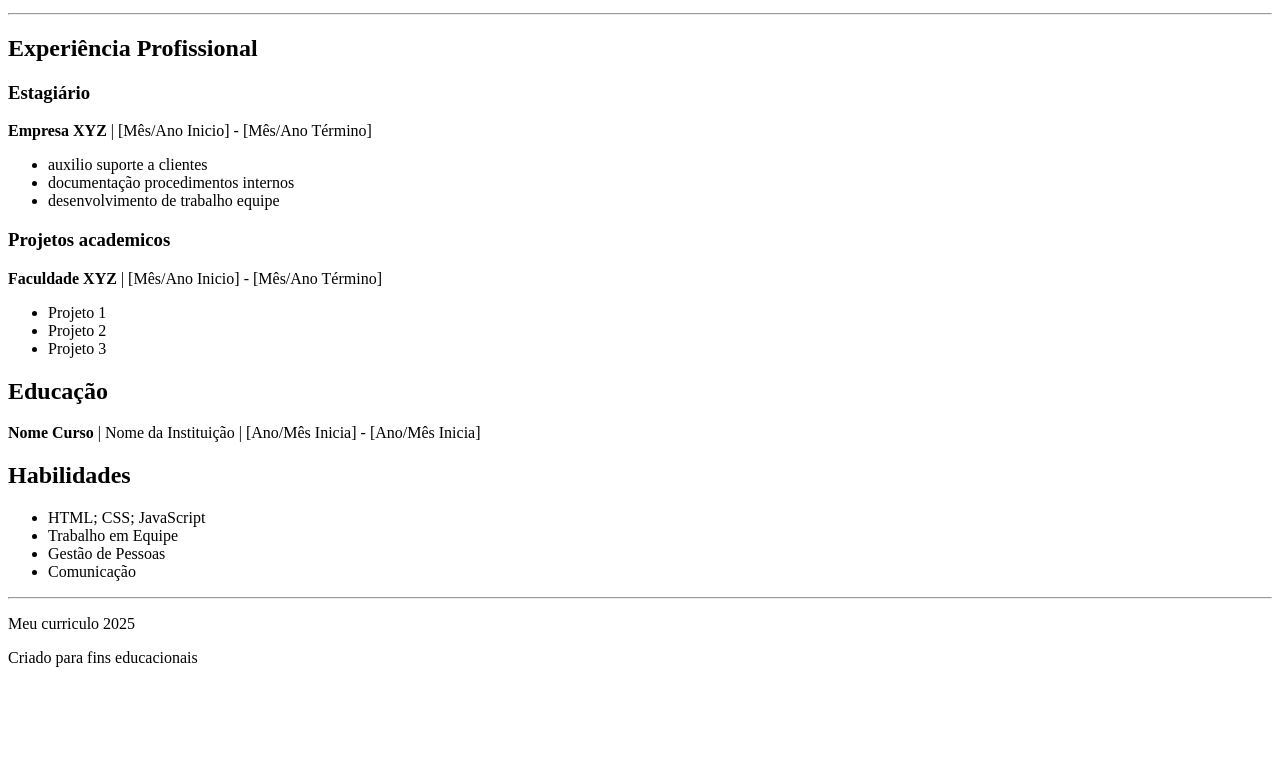
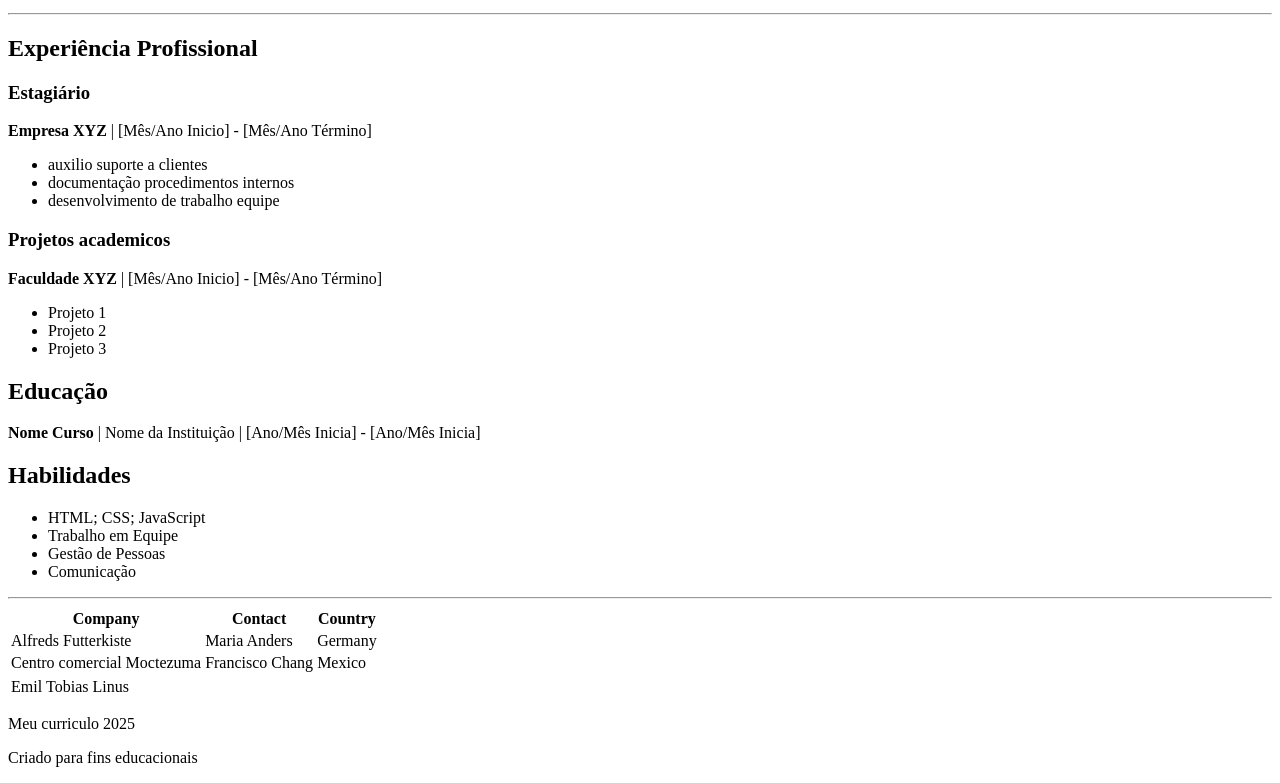
Before and after one commit to Alex20456-lo/MeuCurriculo, a plain HTML site: page meuCurriculo.html in a window 1280 px wide. Shown: the part 358-1141 px from the top of the page. Before the commit the page ends 1041 px from the top, so only its background shows below. Drawn offline with Linux system fonts and the light colour scheme.

Commit message:
incluir vercell

```diff
--- a/meuCurriculo.html
+++ b/meuCurriculo.html
@@ -66,6 +66,30 @@
       </ul>
     </section>
     <hr />
+    <table>
+      <tr>
+        <th>Company</th>
+        <th>Contact</th>
+        <th>Country</th>
+      </tr>
+      <tr>
+        <td>Alfreds Futterkiste</td>
+        <td>Maria Anders</td>
+        <td>Germany</td>
+      </tr>
+      <tr>
+        <td>Centro comercial Moctezuma</td>
+        <td>Francisco Chang</td>
+        <td>Mexico</td>
+      </tr>
+    </table>
+    <table>
+      <tr>
+        <td>Emil</td>
+        <td>Tobias</td>
+        <td>Linus</td>
+      </tr>
+    </table>
     <footer>
       <p>Meu curriculo 2025</p>
       <p>Criado para fins educacionais</p>
```
